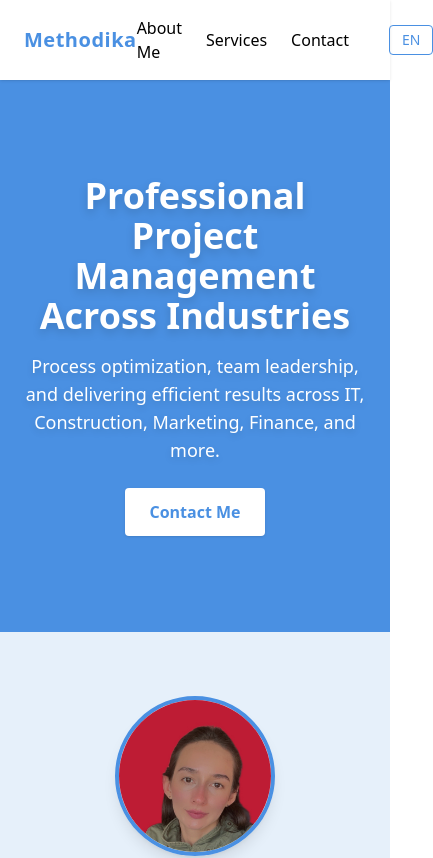
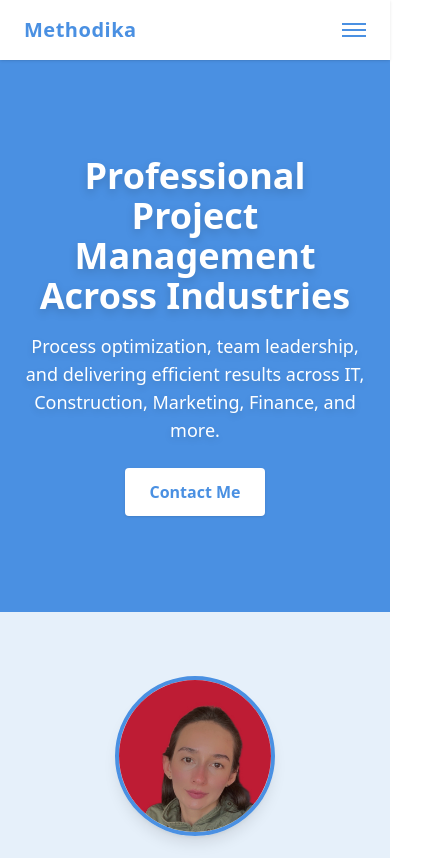
Before and after one commit to Cata-hm/Metodika, a React (Vite) app in the folder Metodik_FE/: page / in a window 390 px wide. Shown: the top 858 px of the page, 433 px wide, since content can reach past the window. Built offline with nearby package versions, Linux system fonts and the light colour scheme; no server answers.

Commit message:
updating header to be responsive in phones

```diff
--- a/Metodik_FE/src/components/Header.tsx
+++ b/Metodik_FE/src/components/Header.tsx
@@ -1,19 +1,27 @@
-// src/components/Header.tsx
-// This component renders the header of the application with navigation links and language toggle.
+// Metodik_FE/src/components/Header.tsx
+// This component renders the header of the Metodika application, including the logo, navigation links
+import { useState } from 'react';
 import { useTranslation } from 'react-i18next';
 
 const Header = () => {
   const { t, i18n } = useTranslation();
+  const [menuOpen, setMenuOpen] = useState(false);
 
   const toggleLanguage = () => {
     i18n.changeLanguage(i18n.language === 'en' ? 'es' : 'en');
+  };
+
+  const toggleMenu = () => {
+    setMenuOpen((prev) => !prev);
   };
 
   return (
     <header className="bg-white shadow sticky top-0 z-50">
       <div className="container mx-auto px-6 py-4 flex justify-between items-center">
         <h1 className="text-xl font-bold tracking-wide text-[#4A90E2]">Methodika</h1>
-        <nav className="space-x-6 flex items-center">
+
+        {/* Menu desktop */}
+        <nav className="hidden md:flex space-x-6 items-center">
           <a href="#about" className="hover:text-[#4A90E2]">{t('about.title')}</a>
           <a href="#services" className="hover:text-[#4A90E2]">{t('services.title')}</a>
           <a href="#contact" className="hover:text-[#4A90E2]">{t('contact.title')}</a>
@@ -24,7 +32,36 @@ const Header = () => {
             {i18n.language === 'en' ? 'ES' : 'EN'}
           </button>
         </nav>
+
+        {/* Icono hamburguesa móvil */}
+        <button
+          className="md:hidden flex flex-col justify-center items-center gap-1"
+          onClick={toggleMenu}
+          aria-label="Toggle menu"
+        >
+          <span className={`block w-6 h-0.5 bg-[#4A90E2] transition-transform duration-300 ${menuOpen ? 'rotate-45 translate-y-1.5' : ''}`} />
+          <span className={`block w-6 h-0.5 bg-[#4A90E2] transition-opacity duration-300 ${menuOpen ? 'opacity-0' : 'opacity-100'}`} />
+          <span className={`block w-6 h-0.5 bg-[#4A90E2] transition-transform duration-300 ${menuOpen ? '-rotate-45 -translate-y-1.5' : ''}`} />
+        </button>
       </div>
+
+      {/* Menú desplegable móvil */}
+      {menuOpen && (
+        <nav className="md:hidden bg-white shadow-md px-6 pb-4 flex flex-col space-y-4">
+          <a href="#about" className="hover:text-[#4A90E2]" onClick={() => setMenuOpen(false)}>{t('about.title')}</a>
+          <a href="#services" className="hover:text-[#4A90E2]" onClick={() => setMenuOpen(false)}>{t('services.title')}</a>
+          <a href="#contact" className="hover:text-[#4A90E2]" onClick={() => setMenuOpen(false)}>{t('contact.title')}</a>
+          <button
+            onClick={() => {
+              toggleLanguage();
+              setMenuOpen(false);
+            }}
+            className="self-start px-3 py-1 border rounded text-sm text-[#4A90E2] border-[#4A90E2] hover:bg-[#4A90E2] hover:text-white transition"
+          >
+            {i18n.language === 'en' ? 'ES' : 'EN'}
+          </button>
+        </nav>
+      )}
     </header>
   );
 };
```
